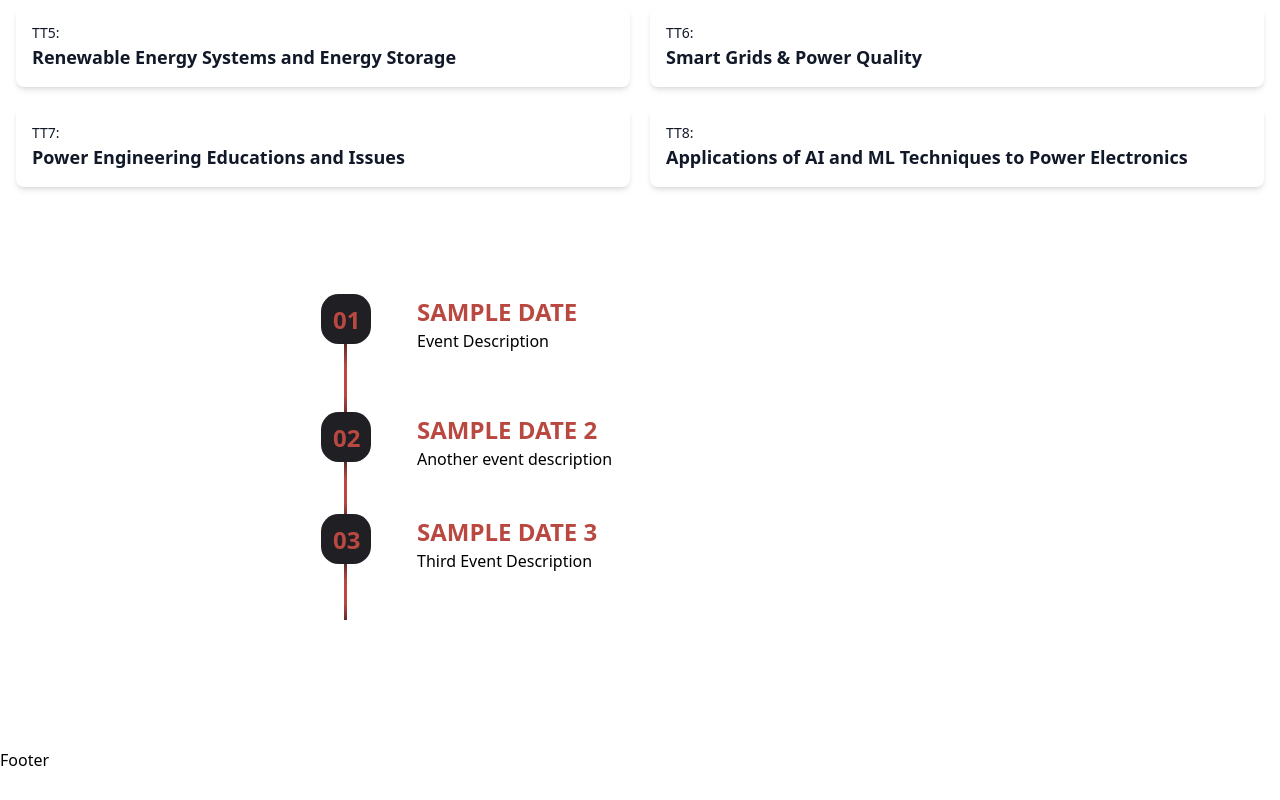
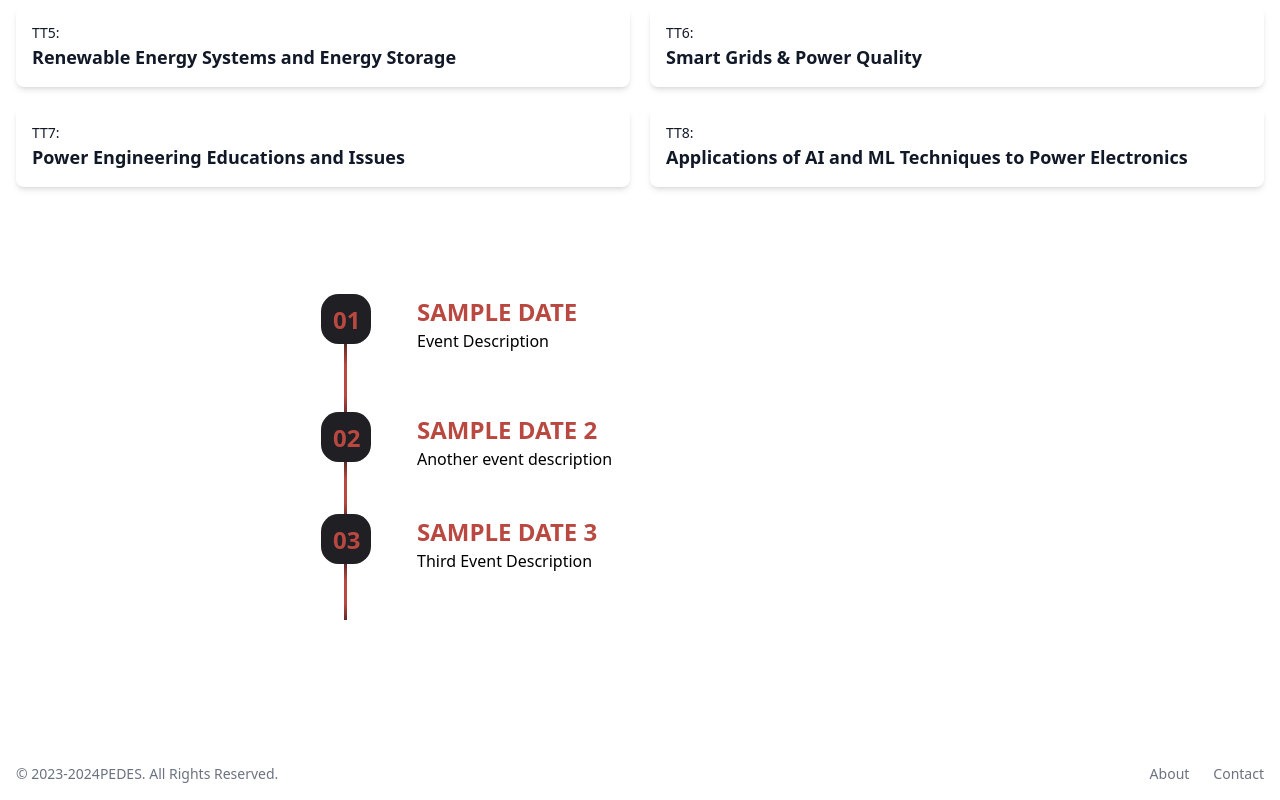
Before and after one commit to arunac535/Conference-Website, a React (Create React App) app in the folder client/: page / in a window 1280 px wide. Shown: the part 1415-2215 px from the top of the page. Before the commit the page ends 2187 px from the top, so only its background shows below. Built offline with nearby package versions, Linux system fonts and the light colour scheme.

Commit message:
updated footer

```diff
--- a/client/src/components/Footer.js
+++ b/client/src/components/Footer.js
@@ -1,7 +1,30 @@
-import React from 'react'
+import React from "react";
+import { Link } from "react-router-dom";
 
 export default function Footer() {
   return (
-    <div>Footer</div>
-  )
+    <footer className="bg-white w-full rounded-lg dark:bg-gray-800">
+      <div className="mx-auto max-w-screen-xl p-4 md:flex md:items-center md:justify-between">
+        <span className="text-sm text-gray-500 sm:text-center dark:text-gray-400">
+          &copy; 2023-2024
+          <Link to ="" className="hover:underline">
+            PEDES
+          </Link>
+          . All Rights Reserved.
+        </span>
+        <ul className="flex flex-wrap items-center mt-3 text-sm font-medium text-gray-500 dark:text-gray-400 sm:mt-0">
+          <li>
+            <Link to ="/about" className="mr-4 hover:underline md:mr-6">
+              About
+            </Link>
+          </li>
+          <li>
+            <Link to ="/contact" className="hover:underline">
+              Contact
+            </Link>
+          </li>
+        </ul>
+      </div>
+    </footer>
+  );
 }
```
